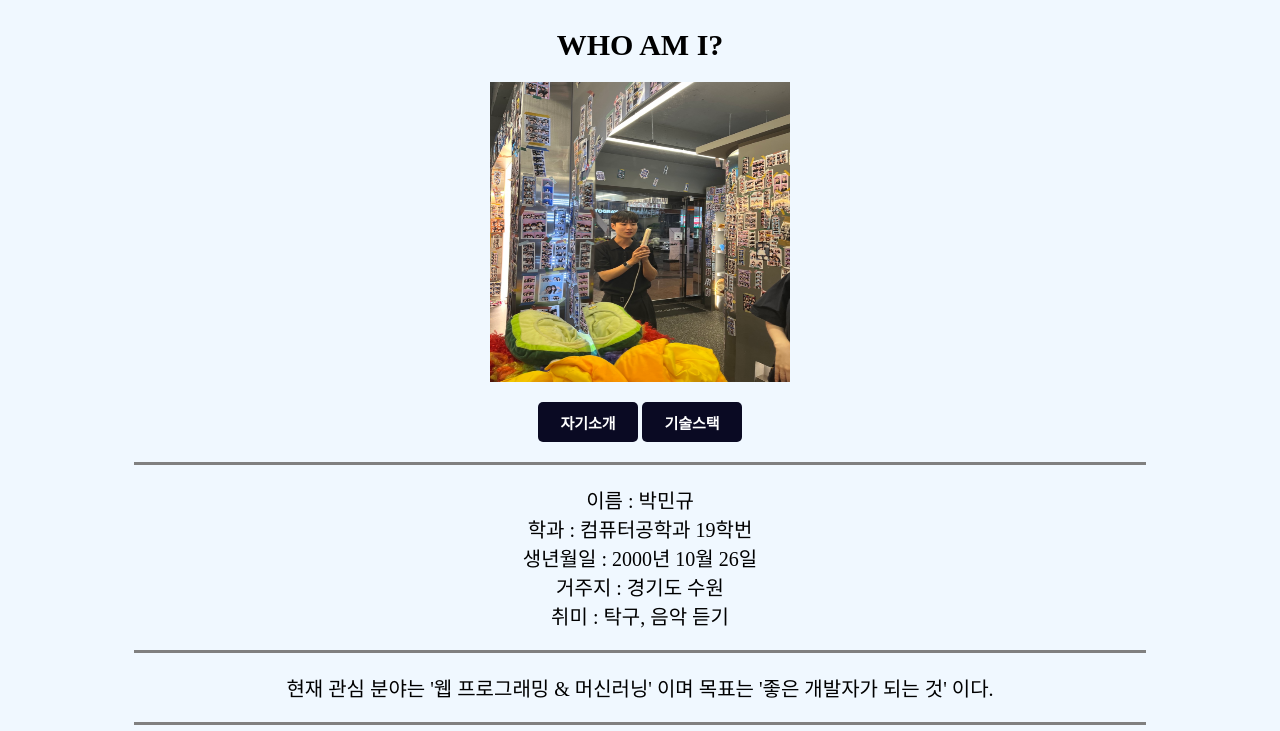
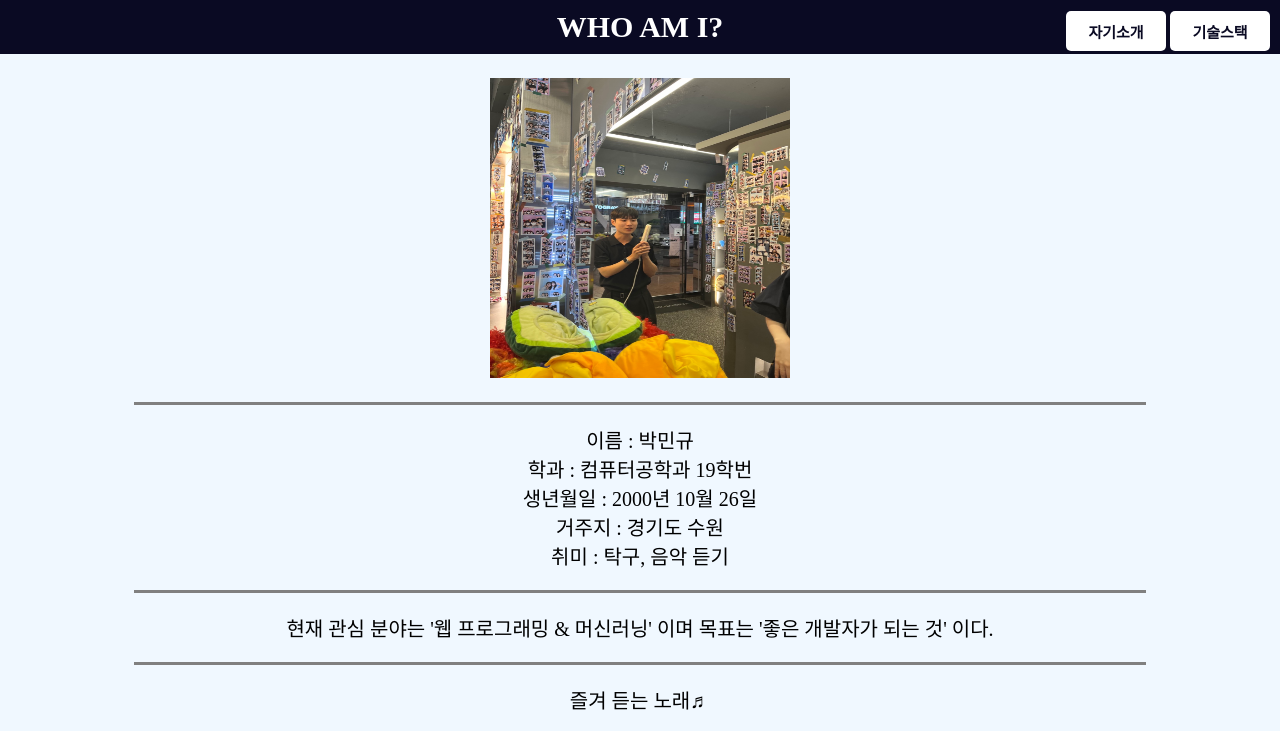
Before and after one commit to parkm2ngyu00/Mid-Term-Project, a plain HTML site: page index.html in a window 1280 px wide. Shown: the top 731 px of the page. Drawn offline with Linux system fonts and the light colour scheme; grey boxes are pictures that could not be loaded.

Commit message:
modify navbar and button position

```diff
--- a/index.html
+++ b/index.html
@@ -11,12 +11,14 @@
   <body>
     <header class="header">
       <box class="headerBox"> WHO AM I? </box>
+      <box class="buttonBox"
+        ><button class="button1" onclick="showContent1()">자기소개</button>
+        <button class="button2" onclick="showContent2()">기술스택</button></box
+      >
+    </header>
+    <div class="image">
       <img src="./img/myimage.jpg" width="300px" height="300px" />
-    </header>
-    <box class="buttonBox"
-      ><button class="button1" onclick="showContent1()">자기소개</button>
-      <button class="button2" onclick="showContent2()">기술스택</button></box
-    >
+    </div>
     <div class="line"></div>
     <main class="main">
       <div class="content1">
--- a/style.css
+++ b/style.css
@@ -7,16 +7,28 @@ body {
 }
 
 .header {
+  width: 100%;
+  position: fixed;
+  z-index: 10;
+  top: 0;
   display: flex;
-  flex-direction: column;
+  justify-content: center;
   align-items: center;
-  margin: 20px 0px;
+  background-color: #0a0a23;
+  color: white;
+  padding: 10px 0px;
 }
 
 .headerBox {
-  margin-bottom: 20px;
+  display: flex;
+  justify-content: center;
+  align-items: center;
   font-size: 30px;
   font-weight: bolder;
+}
+
+.image {
+  margin-top: 70px;
 }
 
 .main {
@@ -24,6 +36,12 @@ body {
   flex-direction: column;
   align-items: center;
   width: 100%;
+}
+
+.buttonBox {
+  position: absolute;
+  right: 10px;
+  top: 11px;
 }
 
 button {
@@ -34,8 +52,8 @@ button {
     border-radius: 5px;
     border: none;
     cursor: pointer;
-    background-color: #0a0a23;
-    color: #fff;
+    background-color: #fff;
+    color: #0a0a23;
 }
 
 .line {
```
